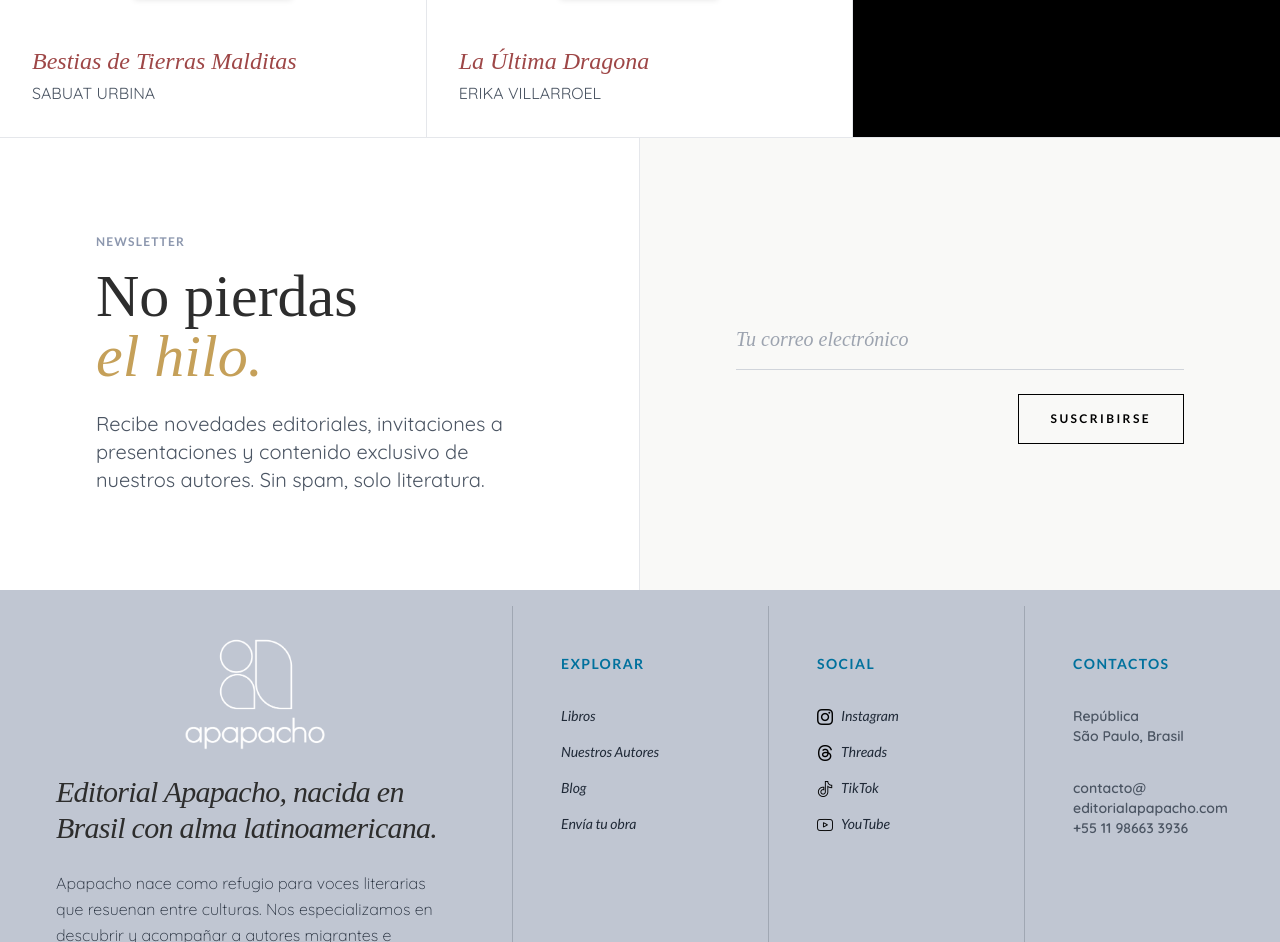
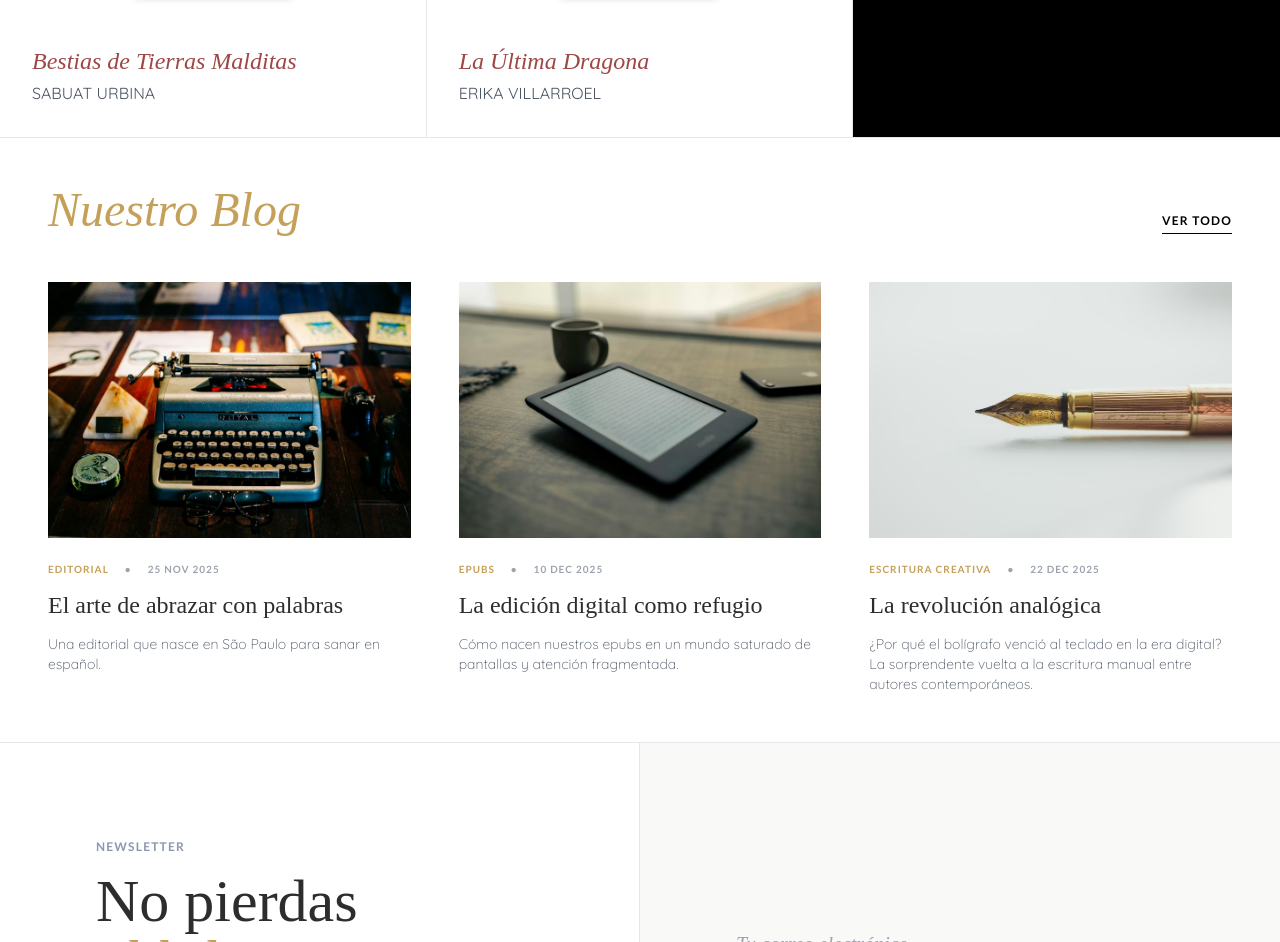
Before and after one commit to sabuat/apapacho-web, a Next.js app: page / in a window 1280 px wide. Shown: the part 1460-2402 px from the top of the page. Built offline with nearby package versions, Linux system fonts and the light colour scheme; a web font is replaced by a local one.

Commit message:
Changes to be committed: 	modified:   pages/index.js

```diff
--- a/pages/index.js
+++ b/pages/index.js
@@ -2,7 +2,20 @@ import Head from 'next/head';
 import Layout from '../components/Layout';
 import Link from 'next/link';
 
-export default function Home() {
+import { getAllPosts } from '../lib/posts';
+
+export async function getStaticProps() {
+  const allPosts = getAllPosts();
+  const ultimosPosts = allPosts.slice(0, 3);
+
+  return {
+    props: {
+      posts: ultimosPosts
+    }
+  };
+}
+
+export default function Home({ posts }) {
   return (
     <Layout>
       <Head>
@@ -126,7 +139,35 @@ export default function Home() {
             </div>
          </div>
       </section>
-      {/* SECCIÓN 4: NEWSLETTER (Estilo Moero) */}
+
+      {/* SECCIÓN 4:BLOG (Ahora usa los datos automáticos) */}
+      <section className="py-12 px-6 md:px-12 bg-white border-t border-gray-200">
+          <div className="max-w-7xl mx-auto">
+            <div className="flex justify-between items-end mb-12">
+                <h2 className="text-3xl md:text-5xl font-serif text-brand-gold italic">Nuestro Blog</h2>
+                <Link href="/blog" className="hidden md:block text-xs font-bold uppercase tracking-widest border-b border-black pb-1 hover:text-brand-gold hover:border-brand-gold transition">Ver todo</Link>
+            </div>
+
+            <div className="grid grid-cols-1 md:grid-cols-3 gap-12">
+                {posts.map((post, index) => (
+                  <Link key={index} href={`/blog/${post.slug}`} className="group block">
+                      <div className="h-64 bg-gray-100 overflow-hidden mb-6 relative">
+                        {post.img && <img src={post.img} alt={post.titulo} className="w-full h-full object-cover group-hover:scale-105 transition duration-700" />}
+                      </div>
+                      <div className="flex items-center gap-4 text-[10px] font-bold uppercase tracking-widest text-gray-400 mb-3">
+                        <span className="text-brand-gold">{post.categoria}</span>
+                        <span>&bull;</span>
+                        <span>{post.fecha}</span>
+                      </div>
+                      <h3 className="text-2xl font-serif text-brand-dark group-hover:text-brand-gold transition leading-snug mb-3">{post.titulo}</h3>
+                      <p className="font-texto text-gray-600 font-light text-sm line-clamp-3">{post.resumen}</p>
+                  </Link>
+                ))}
+            </div>
+          </div>
+      </section>
+
+      {/* SECCIÓN 5: NEWSLETTER (Estilo Moero) */}
       <section className="border-t border-gray-200 bg-white">
          <div className="grid grid-cols-1 md:grid-cols-2">
 
```
